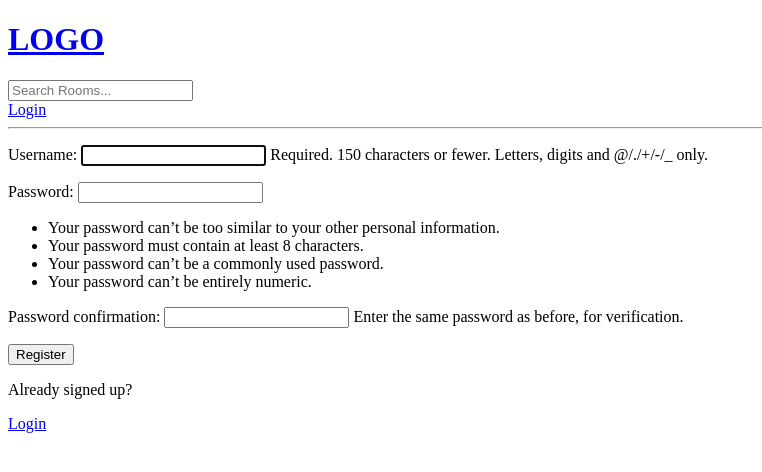
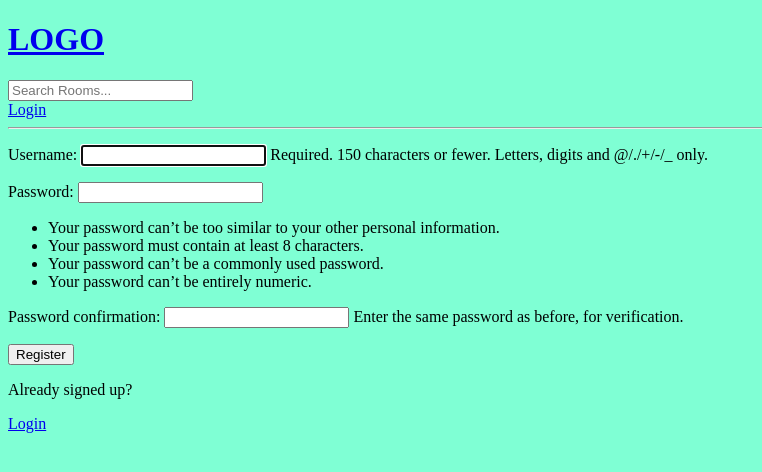
Before and after one commit to rafanahmed/DjangoTutorial, a Django app: page /register/ in a window 1280 px wide. Shown: the top 472 px of the page, without its empty margins (0-762 px from the left). Run offline with Django 5.2, Linux system fonts and the light colour scheme.

Commit message:
Static Files

```diff
--- /dev/null
+++ b/static/styles/main.css
@@ -0,0 +1,3 @@
+body{
+    background-color: aquamarine;
+}
--- a/studybud/settings.py
+++ b/studybud/settings.py
@@ -121,6 +121,10 @@ USE_TZ = True
 
 STATIC_URL = "static/"
 
+STATICFILES_DIRS = [
+    BASE_DIR / 'static'
+]
+
 # Default primary key field type
 # https://docs.djangoproject.com/en/5.1/ref/settings/#default-auto-field
 
--- a/templates/main.html
+++ b/templates/main.html
@@ -1,11 +1,12 @@
 <!DOCTYPE html>
+{% load static %}
 <html>
 <head>
     <meta charset='utf-8'>
     <meta http-equiv='X-UA-Compatible' content='IE=edge'>
     <title>StudyBud</title>
     <meta name='viewport' content='width=device-width, initial-scale=1'>
-    <!-- <link rel='stylesheet' type='text/css' media='screen' href='main.css'> -->
+    <link rel='stylesheet' type='text/css' media='screen' href="{% static 'styles/main.css' %}">
 </head>
 <body>
     {% include 'navbar.html' %}
```
